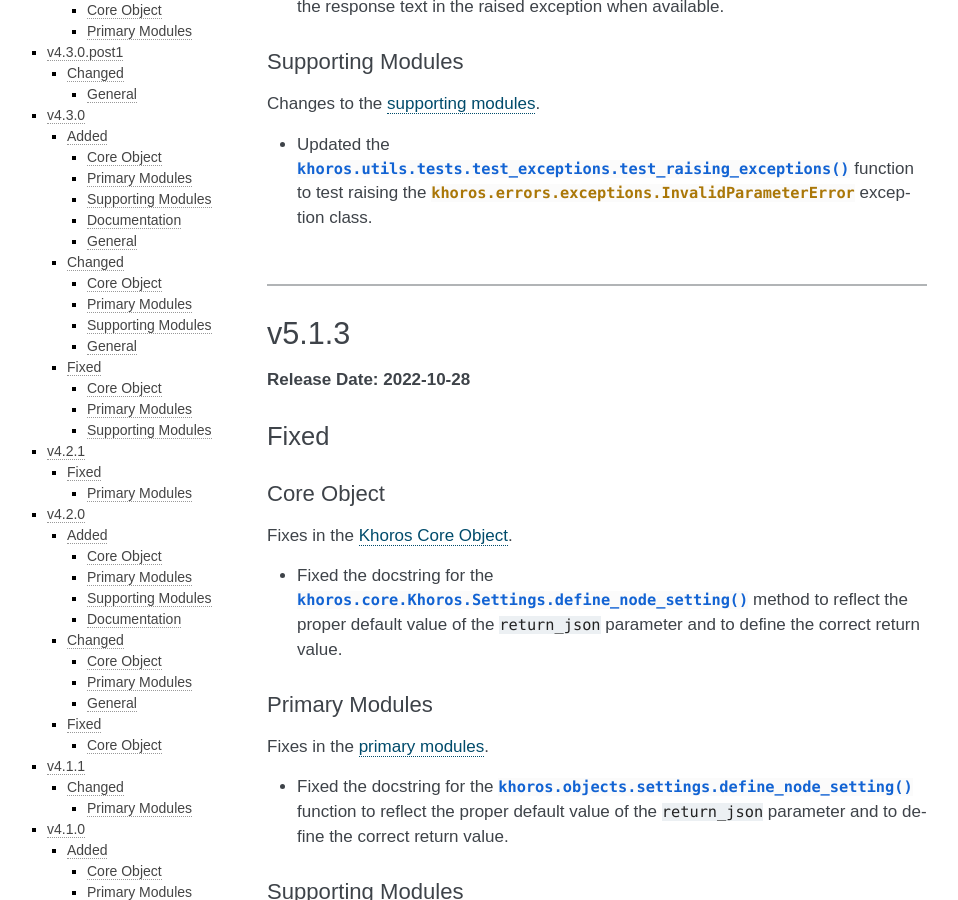
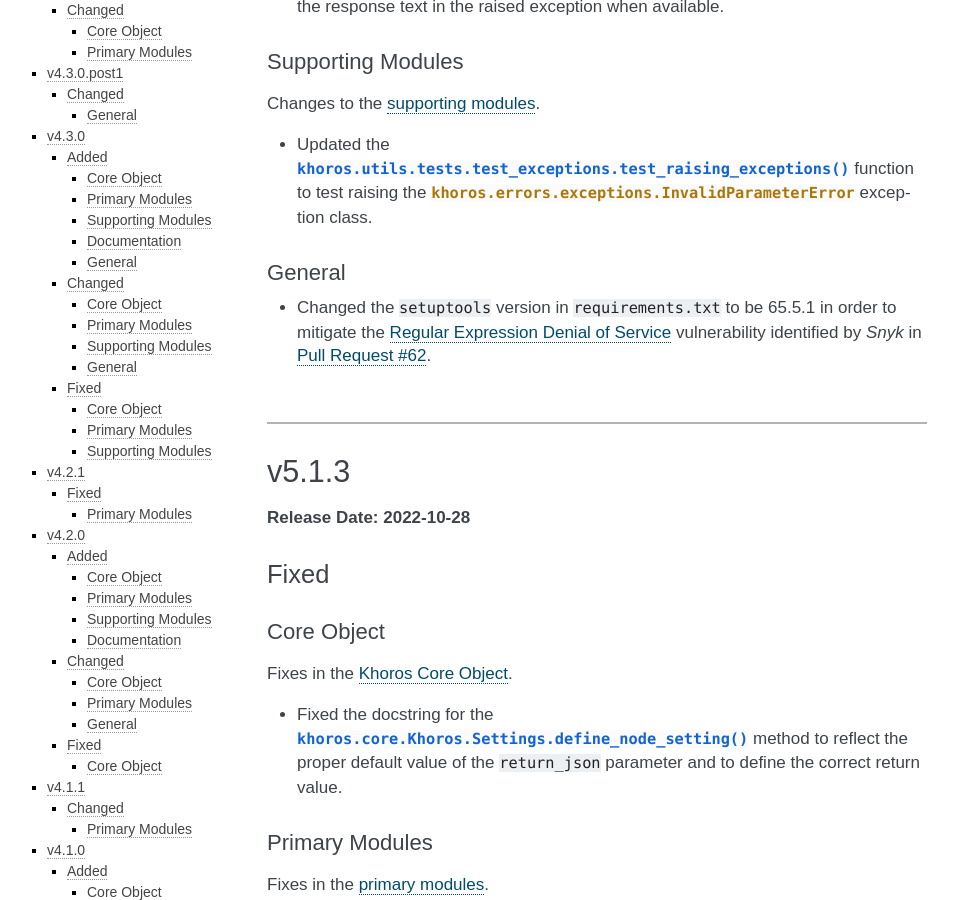
Before and after one commit to jeffshurtliff/khoros, a Sphinx documentation site: the page built from docs/changelog.rst, in a window 1280 px wide and 900 px high, scrolled down 1375 px. Shown: the whole window, without its empty margins (153-1111 px from the left). Built offline with Sphinx 7.4.7, drawn with Linux system fonts in a browser that asks for light colours.

Commit message:
Updated the changelog to reflect changes from pull request #62

```diff
--- a/docs/changelog.rst
+++ b/docs/changelog.rst
@@ -61,6 +61,12 @@
 
 * Updated the :py:func:`khoros.utils.tests.test_exceptions.test_raising_exceptions` function
   to test raising the :py:exc:`khoros.errors.exceptions.InvalidParameterError` exception class.
+
+General
+-------
+* Changed the ``setuptools`` version in ``requirements.txt`` to be 65.5.1 in order to mitigate
+  the `Regular Expression Denial of Service <https://security.snyk.io/vuln/SNYK-PYTHON-SETUPTOOLS-3113904>`_
+  vulnerability identified by *Snyk* in `Pull Request #62 <https://github.com/jeffshurtliff/khoros/pull/62>`_.
 
 |
 
```
